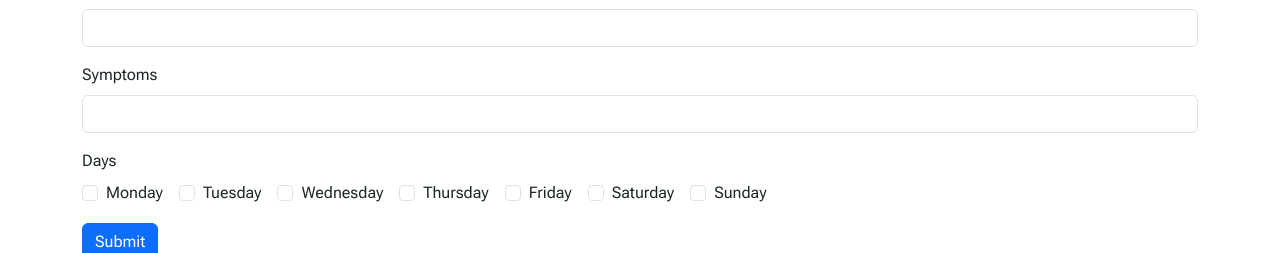
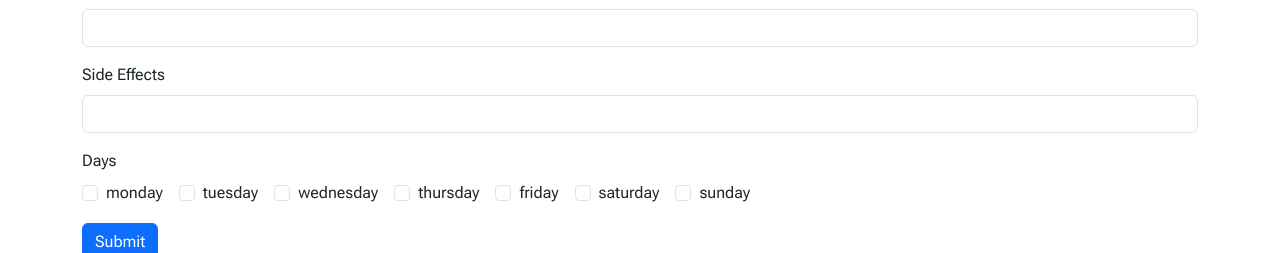
Before and after one commit to info340-su23/project-GConscious, a React (Create React App) app: page /upload in a window 1280 px wide. Shown: the part 442-695 px from the top of the page. Built offline with nearby package versions, Linux system fonts and the light colour scheme; a web font is replaced by a local one.

Commit message:
fixed code based on feedback changes

```diff
--- a/src/components/App.js
+++ b/src/components/App.js
@@ -4,73 +4,25 @@ import { Footer } from './Footer.js';
 import { PillboxRow } from './SectionPillboxContent.js';
 import { UploadForm } from './UploadForm.js';
 import { Search } from './Search.js';
-import { Route, Routes, Navigate, Outlet } from "react-router-dom";
+import { Route, Routes } from "react-router-dom";
 //import { add } from 'lodash';
-import { useNavigate } from 'react-router-dom';
+// import { useNavigate } from 'react-router-dom';
 
 
-const weeklyPills = { monday: [], tuesday: [], wednesday: [], thursday: [], friday: [], saturday: [], sunday: [] };
+function App({ drugsList }) {
+  //Organized pillbox with pills on specific days based on user prescription.
+  const [organizedPillbox, setOrganizedPillbox] = useState({ monday: [], tuesday: [], wednesday: [], thursday: [], friday: [], saturday: [], sunday: [] });
+  //User's pool of prescribed pills. Each with description, side effects, which days to take, dosage, etc.
+  const [userPrescription, setUserPrescription] = useState([]);
 
-function App({drugsList}) {
-  const [prescriptions, setPrescriptions] = useState(weeklyPills);
-  const [userData, setUserData] = useState([]);
-  const navigate = useNavigate();
-
-  const handleSubmit = (event) => {
-    event.preventDefault();
-
-    // Grab Form Values and create new prescription
-    const pillName = event.target.pillName.value;
-    const dose = Number(event.target.dose.value);
-    const quantity = Number(event.target.quantity.value);
-    const refills = Number(event.target.refills.value);
-    const days = ["monday", "tuesday", "wednesday", "thursday", "friday", "saturday", "sunday"];
-    const daysArray = [];
-    days.forEach(day => {
-      if (event.target[day].checked === true) {
-        daysArray.push(event.target[day].value);
-      }
-    })
-    const description = event.target.description.value;
-    const symptoms = event.target.symptoms.value;
-    const newPrescription = { pillName: pillName, dose: dose, quantity: quantity, refills: refills, days: daysArray, description: description, symptoms: symptoms };
-
-    // Add on to current userData and setUser data
-    const newUserData = [...userData, newPrescription];
-    setUserData(newUserData);
-
-    //Create new weekly prescriptions with current userData pills. Set the new prescription.
-    const weeklyPills = { monday: [], tuesday: [], wednesday: [], thursday: [], friday: [], saturday: [], sunday: [] };
-    newUserData.forEach(pillObj => {
-      pillObj.days.forEach(day => {
-        weeklyPills[day].push(pillObj)
-      });
-    });
-
-    setPrescriptions(weeklyPills);
-    event.target.reset();
-    navigate('/');
-
+  const handleSetUserPrescriptions = (newUserPrescription) => {
+    setUserPrescription(newUserPrescription);
   }
 
-  const handleRemove = (event) => {
-    const pillName = event.target.name;
-    const day = event.target.value;
+  const handleSetOrganizedPillbox = (weeklyPills) => {
+    setOrganizedPillbox(weeklyPills);
+  }
 
-    //filter pills with that day.
-    console.log(prescriptions);
-
-    const newPrescription = prescriptions[day].filter(pillObj => {
-      return pillObj.pillName != pillName;
-    })
-    // create new list of pills for specific day
-    const dayPills = {};
-    dayPills[day] = newPrescription;
-
-    //create new weekly prescription and set state
-    const newWeekPrescriptions = { ...prescriptions, ...dayPills }
-    setPrescriptions(newWeekPrescriptions);
-  };
 
   return (
     <div>
@@ -78,8 +30,8 @@ function App({drugsList}) {
       <main>
         <div className="container">
           <Routes>
-            <Route index element={<PillboxRow weeklyPills={prescriptions} handleRemove={handleRemove} />} />
-            <Route path="upload" element={<UploadForm handleSubmit={handleSubmit} />} />
+            <Route index element={<PillboxRow organizedPillbox={organizedPillbox} handleSetOrganizedPillbox={handleSetOrganizedPillbox} />} />
+            <Route path="upload" element={<UploadForm handleSetOrganizedPillbox={handleSetOrganizedPillbox} handleSetUserPrescriptions={handleSetUserPrescriptions} userPrescription={userPrescription} organizedPillbox={organizedPillbox} />} />
             <Route path="search" element={<Search drugsList={drugsList} />} />
           </Routes>
         </div>
--- a/src/components/SectionPillboxContent.js
+++ b/src/components/SectionPillboxContent.js
@@ -1,12 +1,29 @@
-import React, { useState } from 'react';
+import React from 'react';
 import Accordion from 'react-bootstrap/Accordion';
 
 function PillItems(props) {
   const day = props.day;
-  const weeklyPills = props.weeklyPills;
+  const organizedPillbox = props.organizedPillbox;
 
-  return (
-    weeklyPills[day].map(pillObj => (
+  const handleRemove = (event) => {
+    const pillName = event.target.name;
+    const day = event.target.value;
+
+    //filter pills with that day.
+    const newPillbox = organizedPillbox[day].filter(pillObj => {
+      return pillObj.pillName !== pillName;
+    })
+
+    // create new list of pills for specific day
+    const dayPills = {};
+    dayPills[day] = newPillbox;
+
+    //create new weekly prescription and set state
+    const newWeekPrescriptions = { ...organizedPillbox, ...dayPills }
+    props.handleSetOrganizedPillbox(newWeekPrescriptions);
+  };
+
+  let organized = organizedPillbox[day].map(pillObj => (
     <Accordion key={pillObj.pillName} defaultActiveKey="1">
       <Accordion.Item listid={pillObj.pillName} key={pillObj.pillName} eventKey="0">
         <Accordion.Header>{pillObj.pillName}</Accordion.Header>
@@ -16,51 +33,56 @@ function PillItems(props) {
           <p>{"Next Refill: " + pillObj.refills + " weeks left. "}</p>
           <p>{"Description: " + pillObj.description}</p>
           <p>{"Symptoms: " + pillObj.symptoms}</p>
-            <button name={pillObj.pillName} value={day} onClick={props.handleRemove}>remove</button>
+          <button name={pillObj.pillName} value={day} onClick={handleRemove}>remove</button>
         </Accordion.Body>
       </Accordion.Item>
     </Accordion>
   ))
-  );
+  return (
+    <div>
+      {organized}
+    </div>
+  )
 }
 
-function PillboxContent(props) {
-  const weeklyPills = props.weeklyPills;
-  const daysOfTheWeek = ["monday", "tuesday", "wednesday", "thursday", "friday", "saturday", "sunday"];
-
+function AccordionItemsNoPills(props) {
   return (
-    <div className="row my-4">
-      {
-        daysOfTheWeek.map(day => {
-          if (weeklyPills[day].length === 0) {
-            return (
-              <div key={day} className="col-12 col-md-6 col-lg-4 d-flex align-items-start">
-                <div className="card my-2" style={{ width: '18rem' }}>
-                  <img src={'/days/img/' + day + '.png'} alt="React Image" />
-                  <Accordion defaultActiveKey="1">
     <Accordion.Item eventKey="0">
       <Accordion.Header>No Pills For Today!</Accordion.Header>
       <Accordion.Body>
         <p>No Pills For Today!</p>
       </Accordion.Body>
     </Accordion.Item>
+
+  )
+}
+
+function PillboxContent(props) {
+  const organizedPillbox = props.organizedPillbox;
+  const daysOfTheWeek = ["monday", "tuesday", "wednesday", "thursday", "friday", "saturday", "sunday"];
+
+  const organized =
+    daysOfTheWeek.map(day => {
+      return (
+        <div key={day} className="col-12 col-md-6 col-lg-4 d-flex align-items-start">
+          <div className="card my-2" style={{ width: '18rem' }}>
+            <img src={'/img/days/' + day + '.png'} alt={day + "'s Pills"} />
+            <Accordion defaultActiveKey="1">
+              {organizedPillbox[day].length === 0 ? (
+                <AccordionItemsNoPills />
+              ) : (
+                <PillItems handleSetOrganizedPillbox={props.handleSetOrganizedPillbox} day={day} organizedPillbox={organizedPillbox} />
+              )}
             </Accordion>
           </div>
         </div>
-            );
-          } else {
+      )
+    })
+
   return (
-              <div key={day} className="col-12 col-md-6 col-lg-4 d-flex align-items-start">
-                <div className="card my-2" style={{ width: '18rem' }}>
-                  <img src={'/days/img/' + day + '.png'} alt="React Image" />
-                  <Accordion defaultActiveKey="1">
-                    <PillItems handleRemove={props.handleRemove} day={day} weeklyPills={weeklyPills} />
-                  </Accordion>
-                </div>
-              </div>
-            );
-          }
-        })
+    <div className="row my-4">
+      {
+        organized
       }
     </div>
   );
@@ -68,9 +90,9 @@ function PillboxContent(props) {
 
 
 export function PillboxRow(props) {
-  const weeklyPills = props.weeklyPills
+  const organizedPillbox = props.organizedPillbox
   return (
-    <PillboxContent handleRemove={props.handleRemove} weeklyPills={weeklyPills} />
+    <PillboxContent handleSetOrganizedPillbox={props.handleSetOrganizedPillbox} organizedPillbox={organizedPillbox} />
   )
 
 }
--- a/src/components/UploadForm.js
+++ b/src/components/UploadForm.js
@@ -1,14 +1,55 @@
 import React, { useState } from 'react';
-import {useLocation } from 'react-router-dom';
+import { useLocation } from 'react-router-dom';
+import { useNavigate } from 'react-router-dom';
+
 
 export function UploadForm(props) {
 
     const [isChecked, setIsChecked] = useState({ monday: false, tuesday: false, wednesday: false, thursday: false, friday: false, saturday: false, sunday: false });
+    const navigate = useNavigate();
 
     const handleCheckboxChange = (event) => {
-        const { name, checked } = event.target;
+        const { name } = event.target;
         const switchCheck = { [name]: !(isChecked[name]) }
         setIsChecked({ ...isChecked, ...switchCheck });
+    }
+
+    const handleSubmit = (event) => {
+        event.preventDefault();
+
+        // Grab Form Values and create new prescription
+        const pillName = event.target.pillName.value;
+        const dose = Number(event.target.dose.value);
+        const quantity = Number(event.target.quantity.value);
+        const refills = Number(event.target.refills.value);
+        const days = ["monday", "tuesday", "wednesday", "thursday", "friday", "saturday", "sunday"];
+        const daysArray = [];
+        days.forEach(day => {
+            if (event.target[day].checked === true) {
+                daysArray.push(event.target[day].value);
+            }
+        })
+        const description = event.target.description.value;
+        const symptoms = event.target.symptoms.value;
+        const newPrescription = { pillName: pillName, dose: dose, quantity: quantity, refills: refills, days: daysArray, description: description, symptoms: symptoms };
+
+        // Add on to current userData and setUser data
+        const newUserPrescription = [...props.userPrescription, newPrescription];
+        // setUserPrescription(newUserPrescription);
+        props.handleSetUserPrescriptions(newUserPrescription);
+
+        //Create new weekly prescriptions with current userData pills. Set the new prescription.
+        const weeklyPills = { monday: [], tuesday: [], wednesday: [], thursday: [], friday: [], saturday: [], sunday: [] };
+        newUserPrescription.forEach(pillObj => {
+            pillObj.days.forEach(day => {
+                weeklyPills[day].push(pillObj)
+            });
+        });
+
+        props.handleSetOrganizedPillbox(weeklyPills);
+        event.target.reset();
+        navigate('/');
+
     }
 
     // Get drug name from url parameter
@@ -18,7 +59,7 @@ export function UploadForm(props) {
 
     return (
         <div>
-            <form onSubmit={props.handleSubmit}>
+            <form onSubmit={handleSubmit}>
                 <div className="form-group upload-fields">
                     <label htmlFor="pillName" className="col-sm-2 col-form-label">Medicine Name</label>
                     <input
@@ -27,7 +68,7 @@ export function UploadForm(props) {
                         name="pillName"
                         id="pillName"
                         placeholder="Ex. Acetaminophen"
-                        value={fillDrugName}/>
+                        value={fillDrugName} />
 
                 </div>
                 <div className="mb-3">
@@ -67,7 +108,7 @@ export function UploadForm(props) {
                     />
                 </div>
                 <div className="mb-3">
-                    <label htmlFor="symptoms" className="form-label">Symptoms</label>
+                    <label htmlFor="symptoms" className="form-label">Side Effects</label>
                     <input
                         type="text"
                         className="form-control"
@@ -79,108 +120,40 @@ export function UploadForm(props) {
                     <div>
                         <label htmlFor="days" className="form-label">Days </label>
                     </div>
-                    <div className="form-check form-check-inline">
-                        <input
-                            className="form-check-input"
-                            type="checkbox"
-                            name="monday"
-                            value="monday"
-                            checked={isChecked.monday}
-                            onChange={handleCheckboxChange}
-                            id="days"
-                        />
-                        <label htmlFor="monday" className="form-check-label" >
-                            Monday
-                        </label>
-                    </div>
-                    <div className="form-check form-check-inline">
-                        <input
-                            className="form-check-input"
-                            type="checkbox"
-                            name="tuesday"
-                            value="tuesday"
-                            checked={isChecked.tuesday}
-                            onChange={handleCheckboxChange}
-                            id="days"
-                        />
-                        <label htmlFor="tuesday" className="form-check-label">
-                            Tuesday
-                        </label>
-                    </div>
-                    <div className="form-check form-check-inline">
-                        <input
-                            className="form-check-input"
-                            type="checkbox"
-                            name="wednesday"
-                            value="wednesday"
-                            checked={isChecked.wednesday}
-                            onChange={handleCheckboxChange}
-                            id="days"
-                        />
-                        <label htmlFor="wednesday" className="form-check-label">
-                            Wednesday
-                        </label>
-                    </div>
-                    <div className="form-check form-check-inline">
-                        <input
-                            className="form-check-input"
-                            type="checkbox"
-                            name="thursday"
-                            value="thursday"
-                            checked={isChecked.thursday}
-                            onChange={handleCheckboxChange}
-                            id="days"
-                        />
-                        <label htmlFor="thursday" className="form-check-label">
-                            Thursday
-                        </label>
-                    </div>
-                    <div className="form-check form-check-inline">
-                        <input
-                            className="form-check-input"
-                            type="checkbox"
-                            name="friday"
-                            value="friday"
-                            checked={isChecked.friday}
-                            onChange={handleCheckboxChange}
-                            id="days"
-                        />
-                        <label htmlFor="friday" className="form-check-label">
-                            Friday
-                        </label>
-                    </div>
-                    <div className="form-check form-check-inline">
-                        <input
-                            className="form-check-input"
-                            type="checkbox"
-                            name="saturday"
-                            value="saturday"
-                            checked={isChecked.saturday}
-                            onChange={handleCheckboxChange}
-                            id="days"
-                        />
-                        <label htmlFor="saturday" className="form-check-label">
-                            Saturday
-                        </label>
-                    </div>
-                    <div className="form-check form-check-inline">
-                        <input
-                            className="form-check-input"
-                            type="checkbox"
-                            name="sunday"
-                            value="sunday"
-                            checked={isChecked.sunday}
-                            onChange={handleCheckboxChange}
-                            id="days"
-                        />
-                        <label htmlFor="sunday" className="form-check-label">
-                            Sunday
-                        </label>
-                    </div>
-
+                    <Checkboxes isChecked={isChecked} handleCheckboxChange={handleCheckboxChange} />
                 </div>
                 <button className="btn btn-primary">Submit</button>
             </form>
         </div>
     );
 }
+
+function Checkboxes(props) {
+    const isChecked = props.isChecked;
+    const handleCheckboxChange = props.handleCheckboxChange;
+    const daysOfTheWeek = ["monday", "tuesday", "wednesday", "thursday", "friday", "saturday", "sunday"];
+    const checks = daysOfTheWeek.map(day => {
+        return (
+            <div key={day} className="form-check form-check-inline">
+                <input
+                    className="form-check-input"
+                    type="checkbox"
+                    name="monday"
+                    value="monday"
+                    checked={isChecked[day]}
+                    onChange={handleCheckboxChange}
+                    id="days"
+                />
+                <label htmlFor={day} className="form-check-label" >
+                    {day}
+                </label>
+            </div>
+        )
+
+    })
+    return (
+        <div>
+            {checks}
+        </div>
+    )
+}
```
Lines whose indentation alone changed are shown as unchanged.
